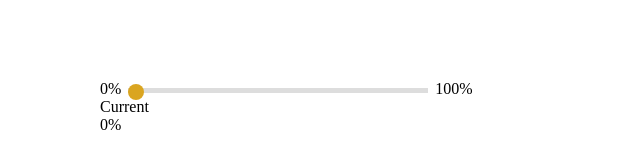
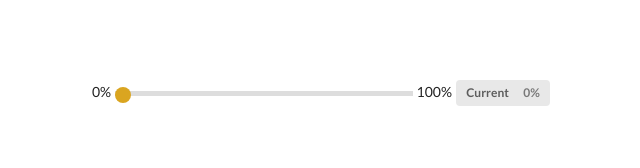
Before and after one commit to doukit/range.js, a plain HTML site: page index.html in a window 1280 px wide. Shown: the whole page, without its empty margins (58-698 px from the left). Drawn offline with Linux system fonts and the light colour scheme.

Commit message:
semantic ui as example

```diff
--- a/index.html
+++ b/index.html
@@ -7,6 +7,8 @@
     <link rel='shortcut icon' type='image/x-icon' href='/assets/image/favicon.ico' />
     <title>range.js</title>
     <link rel="stylesheet" type="text/css" href="./assets/range.css">
+    <link rel="stylesheet" type="text/css" href="semantic/semantic.min.css">
+    <link rel="stylesheet" type="text/css" href="semantic/semantic.min.js">
     <script src="./deps/jquery.min.js"></script>
 </head>
 <body>
```
Also changed, not shown: semantic/semantic.min.css (added), semantic/semantic.min.js (added).
